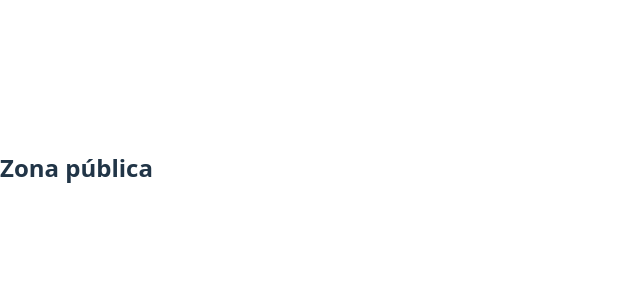
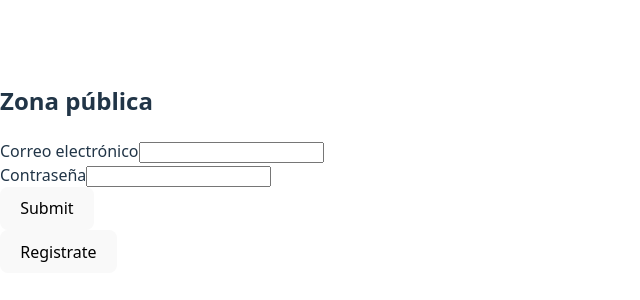
Before and after one commit to FranderCarrillo/binarios-frontend-proyecto-final, a React (Vite) app: page / in a window 1280 px wide. Shown: the part 232-532 px from the top of the page, without its empty margins (0-640 px from the left). Built offline with nearby package versions, Linux system fonts and the light colour scheme.

Commit message:
muchos cambio buenos

```diff
--- a/src/App.tsx
+++ b/src/App.tsx
@@ -4,10 +4,12 @@ import { rootRoute } from './routes/__root';
 import { privateRoutes } from './routes/private';
 import { authRoutes } from './routes/auth';
 import { QueryClient, QueryClientProvider } from '@tanstack/react-query';
+import { logoutRoutes } from './pages/Logout';
 
 
 const routeTree = rootRoute.addChildren([
   ...authRoutes,
+  ...logoutRoutes,
   ...privateRoutes,
 ]);
 
--- a/src/components/Layouts/NavbarLayout.tsx
+++ b/src/components/Layouts/NavbarLayout.tsx
@@ -16,7 +16,7 @@ const NavbarLayout = () => {
             <Link to="/app/offers" className="[&.active]:font-bold text-blue-600">Offers</Link>{' '}
             <Link to="/app/skills" className="[&.active]:font-bold text-blue-600">Skills</Link>{' '}
             <Link
-              to="/login"
+              to="/"
               onClick={handleLogOut}
               className="ml-auto text-red-500"
             >
--- a/src/models/Auth/Auth.ts
+++ b/src/models/Auth/Auth.ts
@@ -1,5 +1,9 @@
 export interface Auth {
   email: string;
   password: string;
-  role : string;
 }
+
+export const AuthInitialState = {
+  email: '',
+  password: '',
+}
--- a/src/pages/Login.tsx
+++ b/src/pages/Login.tsx
@@ -1,19 +1,17 @@
 import { useForm } from '@tanstack/react-form';
 import { useLoginMutation } from '../services/Auth/AuthHooks';
-import type { Auth } from '../models/Auth/Auth';
+import { AuthInitialState } from '../models/Auth/Auth';
+import { useNavigate } from '@tanstack/react-router';
 
 export default function Login() {
   const loginMutation = useLoginMutation();
+  const navigate = useNavigate();
 
   const form = useForm({
-  defaultValues: {
-    email: '',
-    password: '',
-    role: 'CANDIDATE',
-  } satisfies Auth,
+  defaultValues: AuthInitialState,
   onSubmit: async ({ value }) => {
     await loginMutation.mutateAsync(value);
-    window.location.href = '/app/dashboard';
+    navigate({ to: '/app/dashboard' });
   },
 });
 
@@ -57,14 +55,17 @@ export default function Login() {
           )}
         </form.Field>
 
-        <div>
-          <button
-            type="submit"
-          >
-            Iniciar sesión
-          </button>
-        </div>
+        <form.Subscribe
+              selector={(state) => [state.canSubmit, state.isSubmitting]}
+              children={([canSubmit, isSubmitting]) => (
+                <button type="submit" disabled={!canSubmit}>
+                  {isSubmitting ? '...' : 'Submit'}
+                </button>
+              )}
+        />
       </form>
+
+      <button onClick={() => navigate({ to: '/logout' })}>Registrate</button>
     </div>
   );
 }
--- /dev/null
+++ b/src/pages/Logout.tsx
@@ -0,0 +1,16 @@
+// /src/router/auth.tsx
+import { createRoute, Outlet } from '@tanstack/react-router';
+import { rootRoute } from '../routes/__root';
+
+const logoutLayoutRoute = createRoute({
+  getParentRoute: () => rootRoute,
+  path: '/logout',
+  component: () => (
+    <div className="min-h-screen flex flex-col items-center justify-center bg-gray-100">
+      <h2 className="text-xl mb-4">Logout</h2>
+
+      <Outlet />
+    </div>
+  ),
+});
+export const logoutRoutes = [logoutLayoutRoute];
--- a/src/routes/auth.tsx
+++ b/src/routes/auth.tsx
@@ -9,16 +9,16 @@ const authLayoutRoute = createRoute({
   component: () => (
     <div className="min-h-screen flex flex-col items-center justify-center bg-gray-100">
       <h2 className="text-xl mb-4">Zona pública</h2>
-      {/* <ListSkills /> */}
+      <Login />
       <Outlet />
     </div>
   ),
 });
 
-const loginRoute = createRoute({
-  getParentRoute: () => authLayoutRoute,
-  path: 'login',
-  component: Login,
-});
+// const logoutRoute = createRoute({
+//   getParentRoute: () => authLayoutRoute,
+//   path: 'logout',
+//   component: Logout,
+// });
 
-export const authRoutes = [authLayoutRoute, loginRoute];
+export const authRoutes = [authLayoutRoute];
--- a/src/routes/private.tsx
+++ b/src/routes/private.tsx
@@ -12,7 +12,7 @@ const appLayoutRoute = createRoute({
   component: () => <NavbarLayout />,
   beforeLoad: () => {
     const token = localStorage.getItem('token');
-    if (!token) throw redirect({ to: '/login' });
+    if (!token) throw redirect({ to: '/' });
   },
 });
 
```
